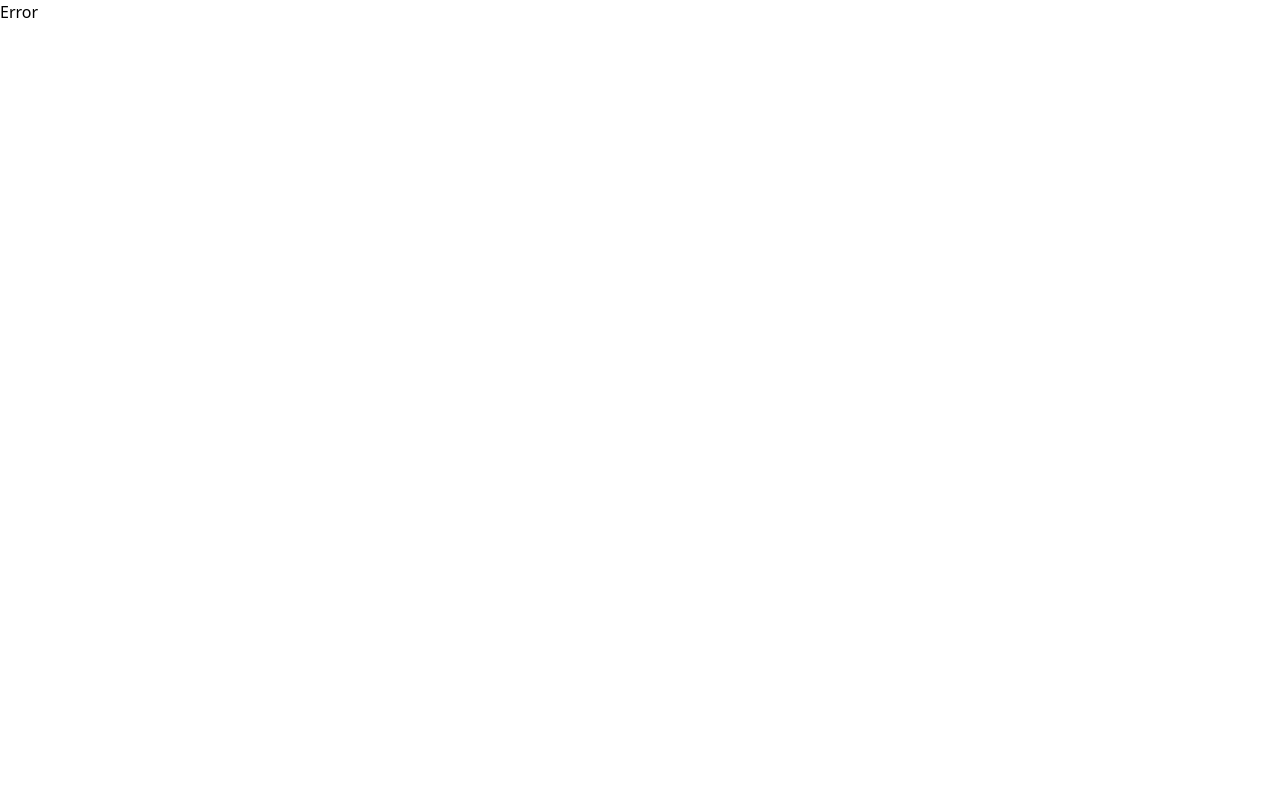
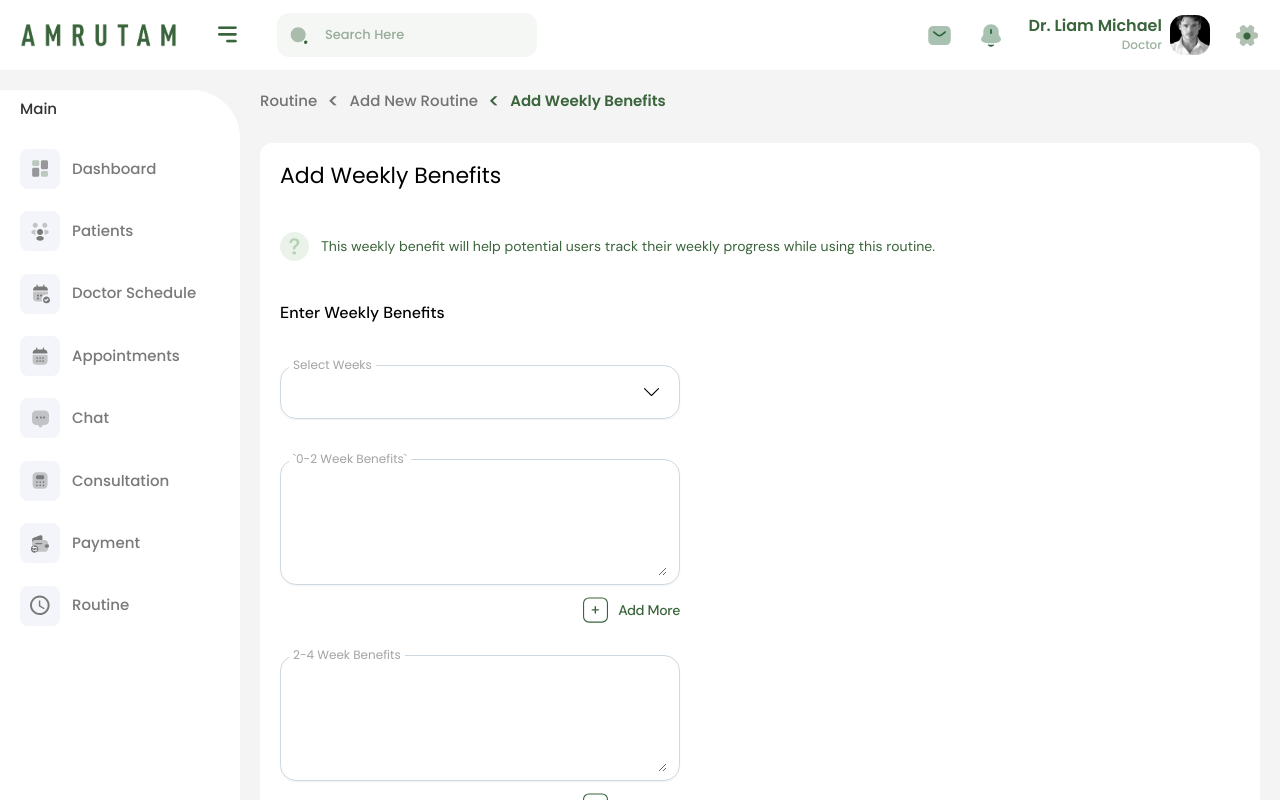
Before and after one commit to ano-coding/Routine-Dashboard-for-Doctors, a React (Vite) app: page /routine/create/weekly-benefits in a window 1280 px wide. Before the commit this address had no page. Built offline with nearby package versions, Linux system fonts and the light colour scheme.

Commit message:
build add weekly benefits page

```diff
--- a/package.json
+++ b/package.json
@@ -16,7 +16,8 @@
     "react-dom": "^18.2.0",
     "react-icons": "^5.2.1",
     "react-router-dom": "^6.23.1",
-    "slick-slider-react": "^2.0.1"
+    "slick-slider-react": "^2.0.1",
+    "uuid": "^9.0.1"
   },
   "devDependencies": {
     "@types/react": "^18.2.66",
--- a/src/App.jsx
+++ b/src/App.jsx
@@ -9,6 +9,7 @@ import Error from "./ui/Error";
 import AddRoutine from "./ui/AddRoutine";
 import PatientProfile from "./ui/PatientProfile";
 import CreateRoutine from "./ui/CreateRoutine";
+import WeeklyBenefits from "./ui/WeeklyBenefits";
 
 const router = createBrowserRouter([
   {
@@ -35,6 +36,10 @@ const router = createBrowserRouter([
         path: "/routine/create",
         element: <CreateRoutine />,
       },
+      {
+        path: "/routine/create/weekly-benefits/",
+        element: <WeeklyBenefits />,
+      },
     ],
   },
 ]);
--- a/src/components/AddConvenience.jsx
+++ b/src/components/AddConvenience.jsx
@@ -1,11 +1,17 @@
+import { Link } from "react-router-dom";
+
 const AddConvenience = ({ title, subtitle }) => {
   return (
     <div className="flex gap-[10px]">
-      <img src="/add-icon-plus.svg" />
+      <Link to={`weekly-benefits`}>
+        <img className=" cursor-pointer" src="/add-icon-plus.svg" />
+      </Link>
       <div className="flex flex-col justify-between gap-1">
-        <span className="font-poppins text-[14px] font-medium tracking-[-0.02em] text-darkOliveGreen-dark">
-          {title}
-        </span>
+        <Link to={`weekly-benefits`}>
+          <span className="cursor-pointer font-poppins text-[14px] font-medium tracking-[-0.02em] text-darkOliveGreen-dark">
+            {title}
+          </span>
+        </Link>
         <span className="font-poppins text-[12px] leading-[16px] text-neutral-400">
           {subtitle}
         </span>
--- /dev/null
+++ b/src/components/AddMoreButton.jsx
@@ -0,0 +1,12 @@
+const AddMoreButton = () => {
+  return (
+    <div className="flex items-center gap-[10px]">
+      <img className="h-[26px]" src="/add-icon-plus.svg" />
+      <div className="font-dm-sans text-[14px] font-medium tracking-[-0.02em] text-darkOliveGreen-dark">
+        Add More
+      </div>
+    </div>
+  );
+};
+
+export default AddMoreButton;
--- /dev/null
+++ b/src/components/SimpleTextArea.jsx
@@ -0,0 +1,24 @@
+const SimpleTextArea = ({ label, rows, mdWidth }) => {
+  return (
+    <div
+      className={`relative w-full rounded-[16px]  border-[1.5px] border-blue-ice px-3 py-2 shadow-sm md:w-[${mdWidth}px]`}
+    >
+      <label
+        htmlFor="description"
+        className="absolute -top-2 left-2 -mt-px inline-block bg-white px-1 font-poppins text-[12px]  leading-[16px] text-neutral-400"
+      >
+        {label}
+      </label>
+
+      <textarea
+        rows={rows}
+        type="text"
+        name="description"
+        id="description"
+        className="custom-scrollbar block w-full border-0  p-0 py-1.5 pl-1 font-poppins text-[14px] leading-[24px] text-black placeholder-neutral-400  placeholder:text-sm focus:ring-0"
+      />
+    </div>
+  );
+};
+
+export default SimpleTextArea;
--- /dev/null
+++ b/src/components/TextAreaWithAddMore.jsx
@@ -0,0 +1,13 @@
+import SimpleTextArea from "./SimpleTextArea";
+import AddMoreButton from "./AddMoreButton";
+
+const TextAreaWithAddMore = ({ label }) => {
+  return (
+    <div className="flex w-full flex-col items-end gap-3 md:w-fit lg:mr-16">
+      <SimpleTextArea label={label} rows={4} mdWidth={400} />
+      <AddMoreButton />
+    </div>
+  );
+};
+
+export default TextAreaWithAddMore;
--- a/src/ui/CreateRoutine.jsx
+++ b/src/ui/CreateRoutine.jsx
@@ -33,7 +33,7 @@ const CreateRoutine = () => {
 
   return (
     <section
-      className={` mx-auto flex h-full max-w-7xl flex-col gap-[1.9rem]   rounded-xl  px-5  `}
+      className={`mx-auto flex h-full max-w-7xl flex-col gap-[1.9rem]   rounded-xl  px-5`}
     >
       <div className="flex  w-full  gap-[10px]   font-poppins text-[15px] font-medium leading-[22.5px] text-darkOliveGreen-dark">
         <div className="font-medium  leading-[22.5px] text-neutral-500">
--- /dev/null
+++ b/src/ui/WeeklyBenefits.jsx
@@ -0,0 +1,61 @@
+import SimpleDropDownComponent from "../components/DropDownComponent";
+import TextAreaWithAddMore from "../components/TextAreaWithAddMore";
+
+const WeeklyBenefits = () => {
+  return (
+    <section
+      className={`mx-auto flex h-full max-w-7xl flex-col gap-[1.9rem]   rounded-xl  px-5`}
+    >
+      <div className="flex w-full items-center  gap-[10px]   font-poppins text-[15px] font-medium leading-[22.5px] ">
+        <div className="font-medium  leading-[22.5px] text-neutral-500">
+          Routine
+        </div>
+        <div className=" text-[20px] font-medium leading-[22.5px] text-neutral-500">{`<`}</div>
+        <div className="font-medium  leading-[22.5px] text-neutral-500">
+          Add New Routine
+        </div>
+        <div className="text-[20px] font-medium leading-[22.5px] text-darkOliveGreen-dark">{`<`}</div>
+        <div className="font-semibold leading-[22.5px] text-darkOliveGreen-dark">
+          Add Weekly Benefits
+        </div>
+      </div>
+      <div className="mb-2 flex w-full flex-col gap-10 rounded-xl bg-white px-5 py-4 lg:pr-16">
+        <div className="font-poppins text-[22px] text-black">
+          Add Weekly Benefits
+        </div>
+        <div className="flex items-center gap-3">
+          <img src={`/bi-question.svg`} />
+          <div className="font-dm-sans text-[14px] text-darkOliveGreen-dark">
+            This weekly benefit will help potential users track their weekly
+            progress while using this routine.
+          </div>
+        </div>
+        <div className="font-dm-sans text-[16px] font-medium text-black">
+          Enter Weekly Benefits
+        </div>
+        <SimpleDropDownComponent
+          label={`Select Weeks`}
+          mdWidth={`w-[400px]`}
+          list={[
+            "1 week",
+            "2 weeks",
+            "3 weeks",
+            "4 weeks",
+            "5 weeks",
+            "6 weeks",
+          ]}
+        />
+        <div className="flex flex-wrap gap-5 lg:gap-8">
+          <TextAreaWithAddMore label="`0-2 Week Benefits`" />
+          <TextAreaWithAddMore label="2-4 Week Benefits" />
+          <TextAreaWithAddMore label="4-6 Week Benefits" />
+        </div>
+        <button className="mx-auto my-10 box-border rounded-xl bg-darkOliveGreen-dark px-16   py-[17px]  text-center text-base font-semibold text-white shadow-[0px_4px_14px_rgba(58,_100,_59,_0.25)] md:w-[23.4rem]">
+          Save Benefits
+        </button>
+      </div>
+    </section>
+  );
+};
+
+export default WeeklyBenefits;
```
Also changed, not shown: public/bi-question.svg (added), 1 other file (tests, documents, lock files or other folders).
